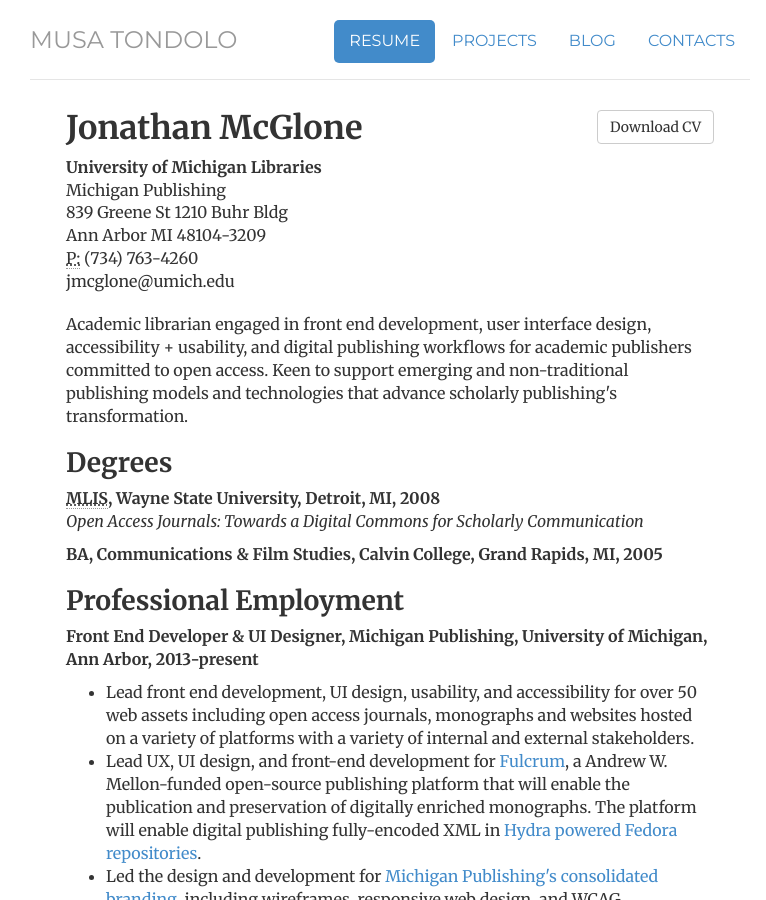
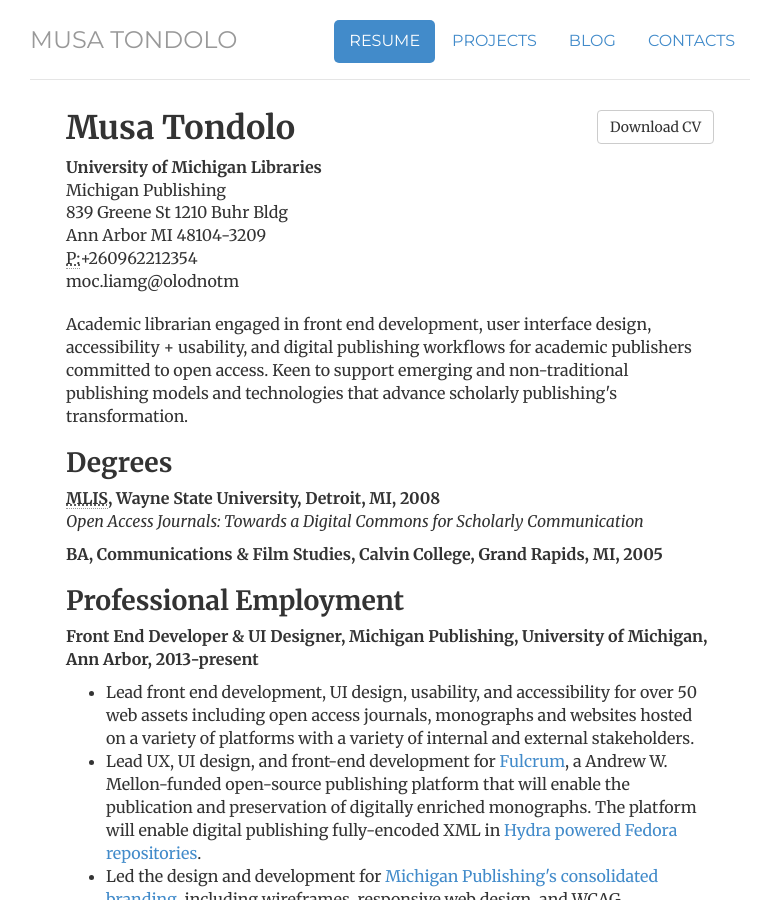
Before and after one commit to mtondolo/mtondolo.github.io, a Jekyll site: the page built from cv/index.html, in a window 1280 px wide and 900 px high. Shown: the whole window, without its empty margins (250-1016 px from the left). Built offline with Jekyll 4.4.1, drawn with Linux system fonts in a browser that asks for light colours.

Commit message:
Update index.html

```diff
--- a/cv/index.html
+++ b/cv/index.html
@@ -11,14 +11,14 @@
 <div class="cv">
 	<a href="/files/McGlone-CV-2015.pdf" class="btn btn-default pull-right" title="Download CV as PDF">Download CV</a>
 				<div itemscope itemtype="http://data-vocabulary.org/Person">
-				<span itemprop="name"><h1>Jonathan McGlone</h1></span>
+				<span itemprop="name"><h1>Musa Tondolo</h1></span>
 				<address>
 				<span itemprop="affiliation"><strong>University of Michigan Libraries</strong><br></span>
 				<span itemprop="affiliation">Michigan Publishing<br></span>
 				839 Greene St 1210 Buhr Bldg<br>
 				Ann Arbor MI 48104-3209<br>
-				<abbr title="phone">P:</abbr> (734) 763-4260<br>
-				<span class="obfuscate">ude.hcimu@enolgcmj</span>
+				<abbr title="phone">P:</abbr>+260962212354<br>
+				<span class="obfuscate">mtondolo@gmail.com</span>
 				</address>
 				</div>
 
```
